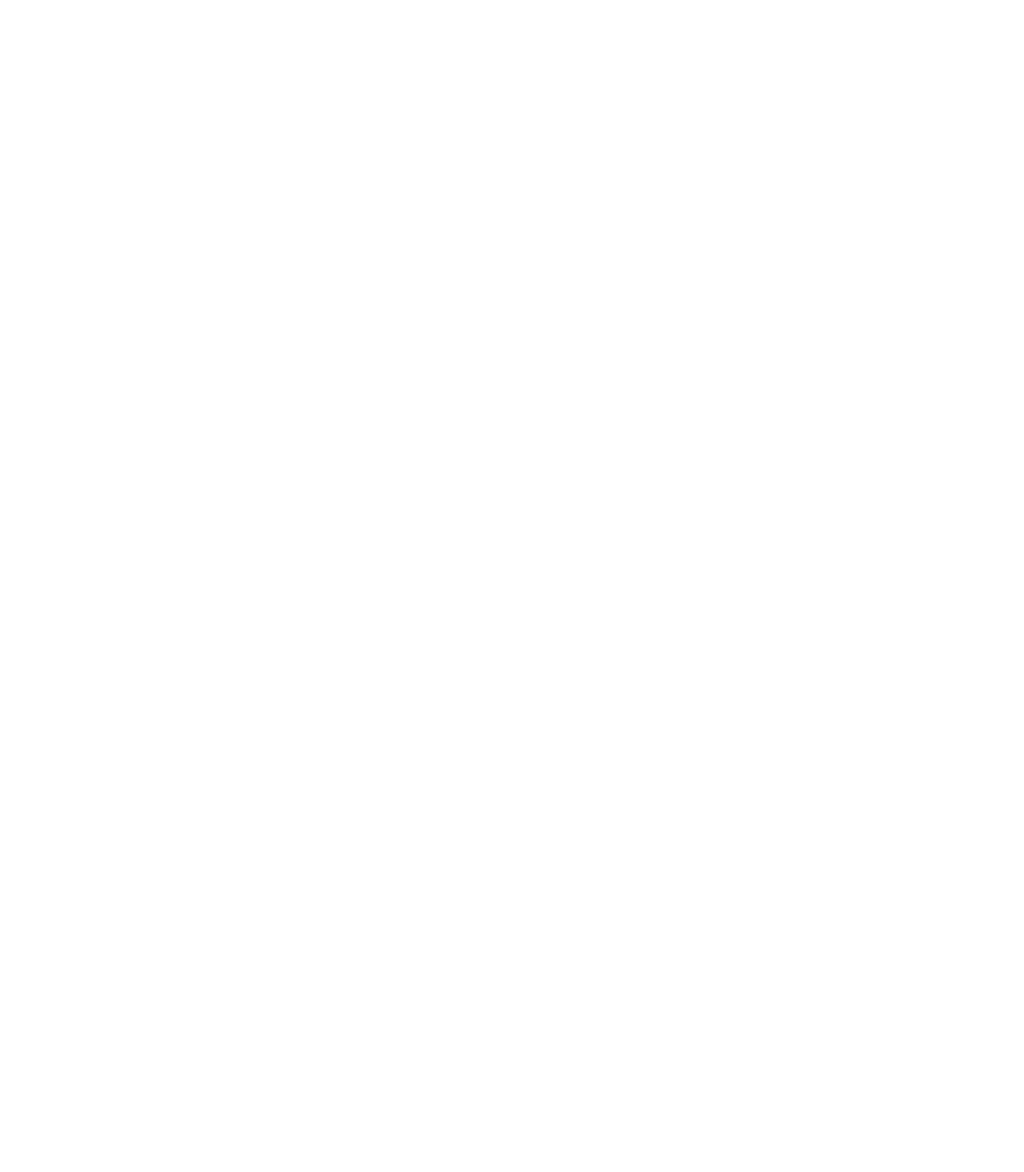
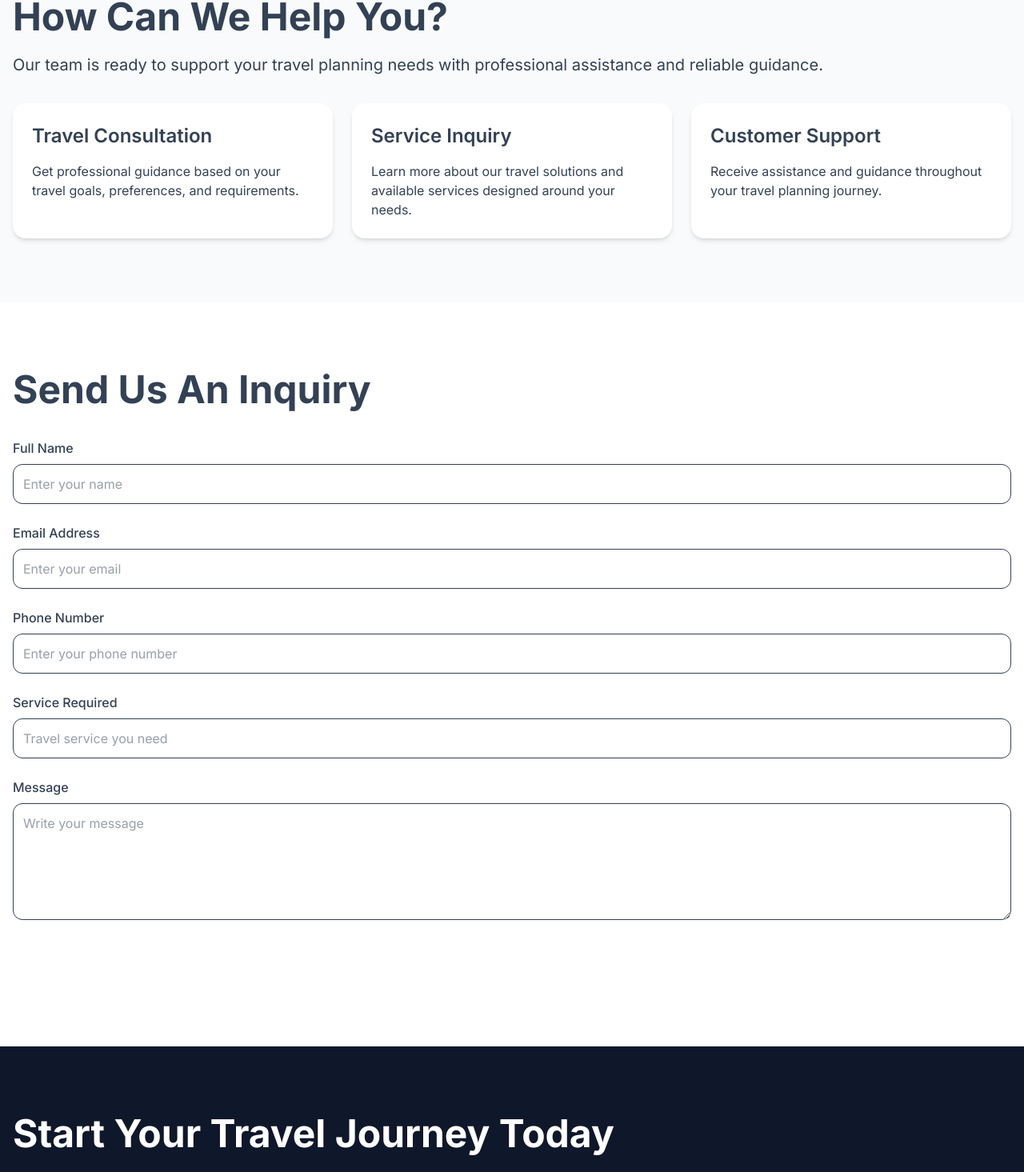
Before and after one commit to ericbalaile/Balaile-Tech-Lab, a React (Vite) app: page /contact in a window 1280 px wide. Shown: the part 484-1949 px from the top of the page at 80% size. Before the commit the page ends 800 px from the top, so only its background shows below. Built offline with nearby package versions, Linux system fonts and the light colour scheme.

Commit message:
Create contact page content and layout

```diff
--- a/src/pages/Contact.jsx
+++ b/src/pages/Contact.jsx
@@ -1,9 +1,147 @@
+import Container from "../components/ui/Container.jsx";
+import Section from "../components/ui/Section.jsx";
+import Button from "../components/ui/Button.jsx";
+import Card from "../components/ui/Card.jsx";
+
 function Contact() {
+  const contactOptions = [
+    {
+      title: "Travel Consultation",
+      description:
+        "Get professional guidance based on your travel goals, preferences, and requirements.",
+    },
+    {
+      title: "Service Inquiry",
+      description:
+        "Learn more about our travel solutions and available services designed around your needs.",
+    },
+    {
+      title: "Customer Support",
+      description:
+        "Receive assistance and guidance throughout your travel planning journey.",
+    },
+  ];
+
   return (
     <main>
-      <h1>Contact Page</h1>
+      {/* Hero Section */}
+      <Section>
+        <Container>
+          <h1 className="text-4xl font-bold md:text-6xl">
+            Let's Plan Your Journey
+          </h1>
+
+          <p className="mt-6 text-lg">
+            Connect with Global Work and Travel Ltd for professional travel
+            guidance, service inquiries, and personalized support.
+          </p>
+        </Container>
+      </Section>
+
+      {/* Contact Options */}
+      <Section background="light">
+        <Container>
+          <h2 className="text-3xl font-bold">How Can We Help You?</h2>
+
+          <p className="mt-4 text-lg">
+            Our team is ready to support your travel planning needs with
+            professional assistance and reliable guidance.
+          </p>
+
+          <div className="mt-8 grid gap-6 md:grid-cols-3">
+            {contactOptions.map((option) => (
+              <Card key={option.title}>
+                <h3 className="text-xl font-semibold">{option.title}</h3>
+
+                <p className="mt-4">{option.description}</p>
+              </Card>
+            ))}
+          </div>
+        </Container>
+      </Section>
+
+      {/* Inquiry Form */}
+      <Section>
+        <Container>
+          <h2 className="text-3xl font-bold">Send Us An Inquiry</h2>
+
+          <div className="mt-8 max-w-2xl">
+            <form className="space-y-6">
+              <div>
+                <label className="block font-medium">Full Name</label>
+
+                <input
+                  type="text"
+                  className="mt-2 w-full rounded-lg border p-3"
+                  placeholder="Enter your name"
+                />
+              </div>
+
+              <div>
+                <label className="block font-medium">Email Address</label>
+
+                <input
+                  type="email"
+                  className="mt-2 w-full rounded-lg border p-3"
+                  placeholder="Enter your email"
+                />
+              </div>
+
+              <div>
+                <label className="block font-medium">Phone Number</label>
+
+                <input
+                  type="text"
+                  className="mt-2 w-full rounded-lg border p-3"
+                  placeholder="Enter your phone number"
+                />
+              </div>
+
+              <div>
+                <label className="block font-medium">Service Required</label>
+
+                <input
+                  type="text"
+                  className="mt-2 w-full rounded-lg border p-3"
+                  placeholder="Travel service you need"
+                />
+              </div>
+
+              <div>
+                <label className="block font-medium">Message</label>
+
+                <textarea
+                  className="mt-2 w-full rounded-lg border p-3"
+                  rows="5"
+                  placeholder="Write your message"
+                />
+              </div>
+
+              <Button variant="primary">Submit Inquiry</Button>
+            </form>
+          </div>
+        </Container>
+      </Section>
+
+      {/* CTA */}
+      <Section background="dark">
+        <Container>
+          <h2 className="text-3xl font-bold">
+            Start Your Travel Journey Today
+          </h2>
+
+          <p className="mt-4">
+            Reach out to our team and receive professional support for your
+            travel plans.
+          </p>
+
+          <div className="mt-8">
+            <Button variant="primary">Get Started</Button>
+          </div>
+        </Container>
+      </Section>
     </main>
-  )
+  );
 }
 
-export default Contact
+export default Contact;
```
